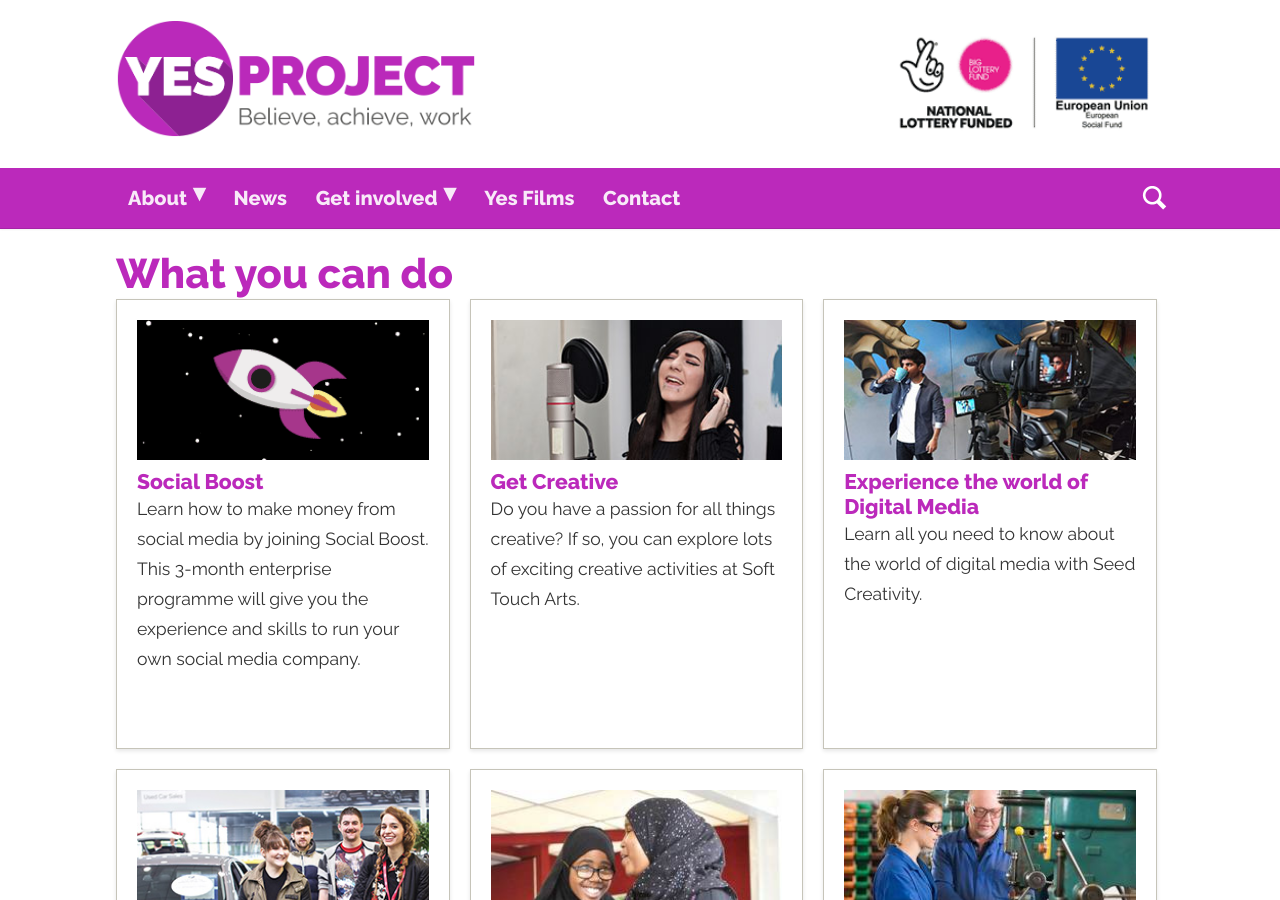
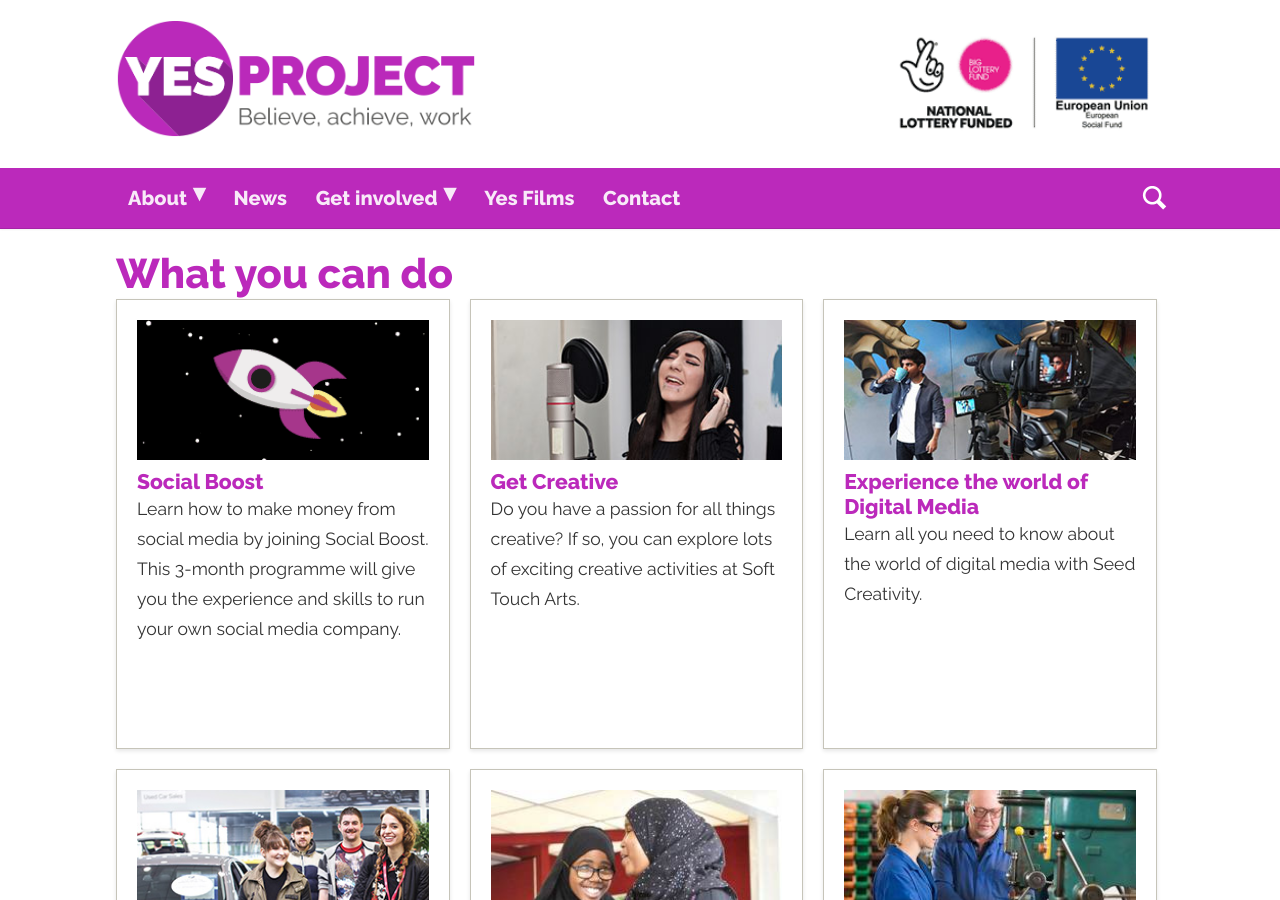
Before and after one commit to richardatval/www.yesproject.org, a Jekyll site: the page built from what-you-can-do/index.html, in a window 1280 px wide and 900 px high. Built offline with Jekyll 4.4.1, drawn with Linux system fonts in a browser that asks for light colours; nearby versions of some CDN libraries.

Commit message:
Update index.html

```diff
--- a/what-you-can-do/index.html
+++ b/what-you-can-do/index.html
@@ -5,7 +5,7 @@
 published: true
 ---
 
-{% include teaser.html title="Social Boost" img="/img/thumbnails/social-boost-thumbnail.png"  text="  Learn how to make money from social media by joining Social Boost. This 3-month enterprise programme will give you the experience and skills to run your own social media company." url="/boost" %}
+{% include teaser.html title="Social Boost" img="/img/thumbnails/social-boost-thumbnail.png"  text="Learn how to make money from social media by joining Social Boost. This 3-month programme will give you the experience and skills to run your own social media company." url="/boost" %}
 
 {% include teaser.html title="Get Creative" img="/img/thumbnails/get-creative-thumbnail.jpg"  text="Do you have a passion for all things creative? If so, you can explore lots of exciting creative activities at Soft Touch Arts." url="/what-you-can-do/get-creative" %}
 
```
